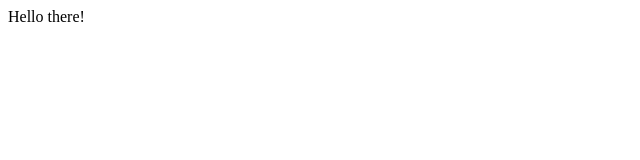
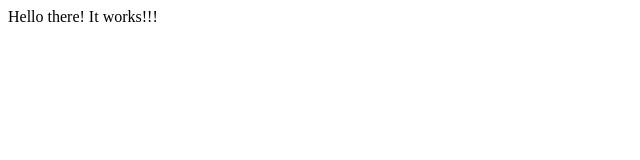
Before and after one commit to rpmcmurphy/cpanel-ci-cd, a plain HTML site: page index.html in a window 1280 px wide. Shown: the full height of the page, 0-640 px from the left. Drawn offline with Linux system fonts and the light colour scheme.

Commit message:
New updates man!

```diff
--- a/index.html
+++ b/index.html
@@ -7,6 +7,6 @@
     <title>Hello</title>
 </head>
 <body>
-    Hello there!
+    Hello there! It works!!!
 </body>
 </html>
```
